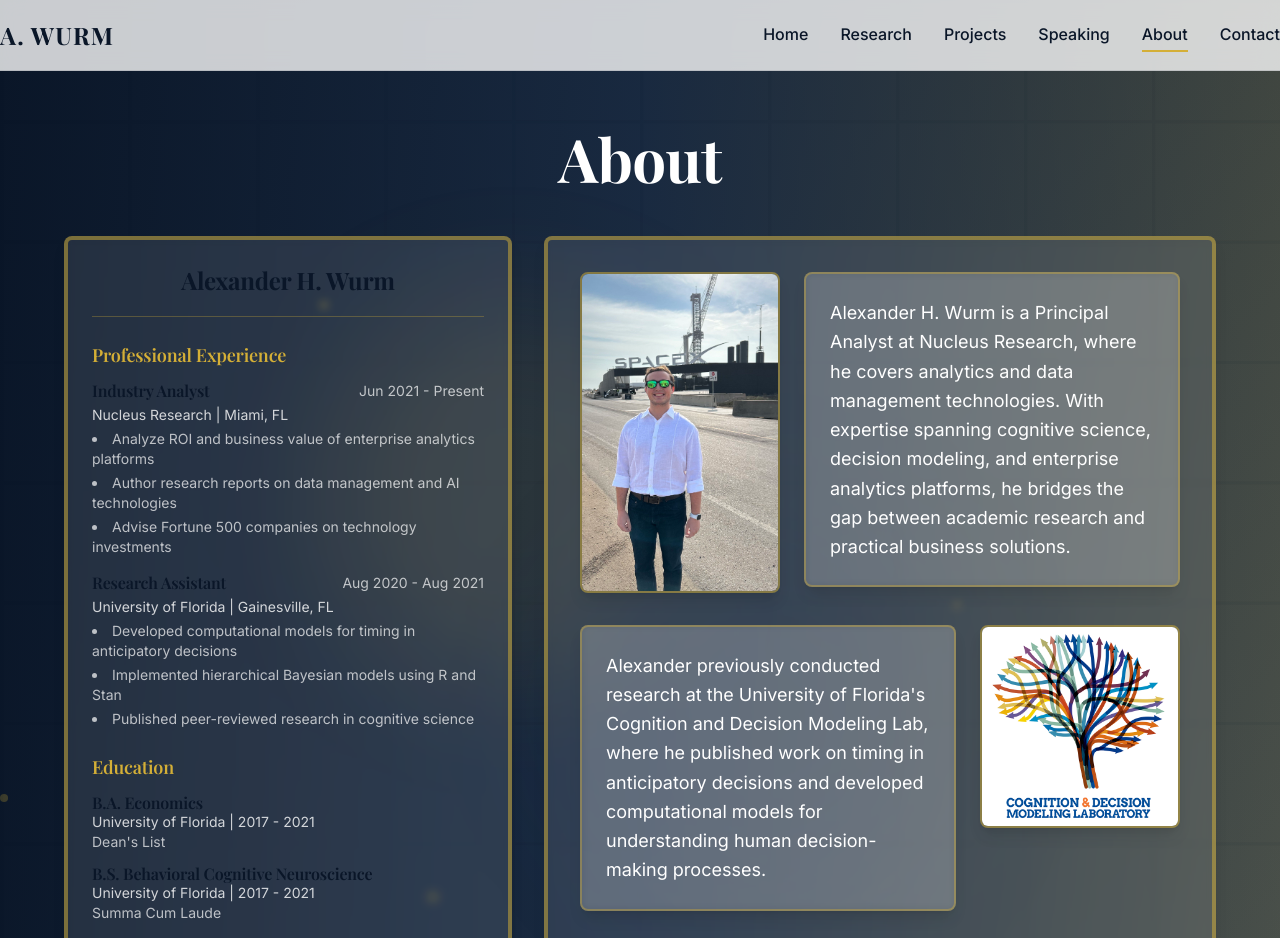
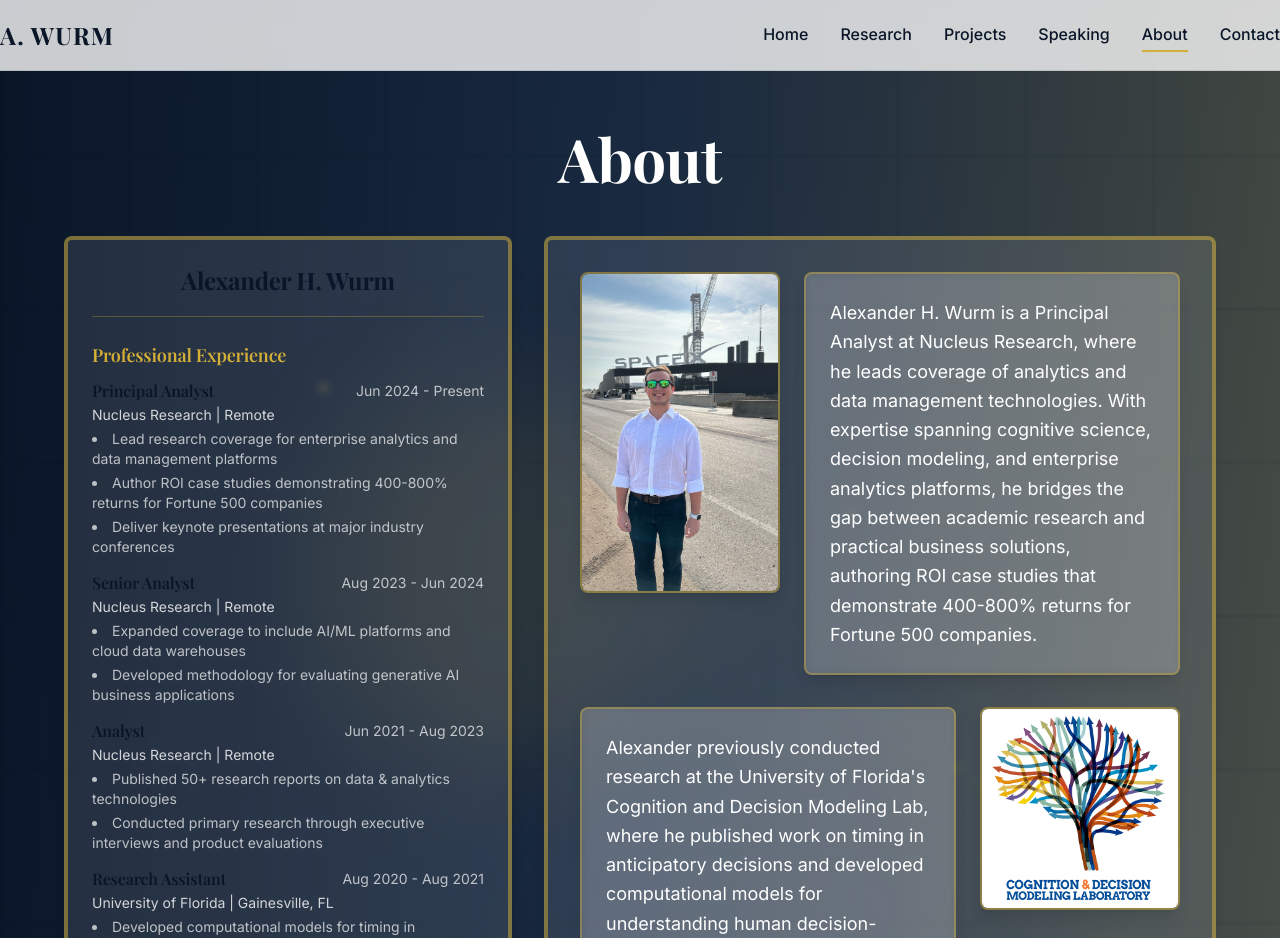
Before and after one commit to ahwurm/awurm-web, a Next.js app: page /about in a window 1280 px wide. Shown: the top 938 px of the page. Built offline with nearby package versions, Linux system fonts and the light colour scheme.

Commit message:
Update resume to 2025 version

```diff
--- a/app/about/page.tsx
+++ b/app/about/page.tsx
@@ -88,14 +88,38 @@
                     <div className="space-y-4">
                       <div>
                         <div className="flex justify-between items-start mb-1">
-                          <h4 className="font-semibold">Industry Analyst</h4>
-                          <span className="text-sm text-white/70">Jun 2021 - Present</span>
+                          <h4 className="font-semibold">Principal Analyst</h4>
+                          <span className="text-sm text-white/70">Jun 2024 - Present</span>
                         </div>
-                        <p className="text-sm text-white/80 mb-1">Nucleus Research | Miami, FL</p>
+                        <p className="text-sm text-white/80 mb-1">Nucleus Research | Remote</p>
                         <ul className="text-sm text-white/70 space-y-1 list-disc list-inside">
-                          <li>Analyze ROI and business value of enterprise analytics platforms</li>
-                          <li>Author research reports on data management and AI technologies</li>
-                          <li>Advise Fortune 500 companies on technology investments</li>
+                          <li>Lead research coverage for enterprise analytics and data management platforms</li>
+                          <li>Author ROI case studies demonstrating 400-800% returns for Fortune 500 companies</li>
+                          <li>Deliver keynote presentations at major industry conferences</li>
+                        </ul>
+                      </div>
+
+                      <div>
+                        <div className="flex justify-between items-start mb-1">
+                          <h4 className="font-semibold">Senior Analyst</h4>
+                          <span className="text-sm text-white/70">Aug 2023 - Jun 2024</span>
+                        </div>
+                        <p className="text-sm text-white/80 mb-1">Nucleus Research | Remote</p>
+                        <ul className="text-sm text-white/70 space-y-1 list-disc list-inside">
+                          <li>Expanded coverage to include AI/ML platforms and cloud data warehouses</li>
+                          <li>Developed methodology for evaluating generative AI business applications</li>
+                        </ul>
+                      </div>
+
+                      <div>
+                        <div className="flex justify-between items-start mb-1">
+                          <h4 className="font-semibold">Analyst</h4>
+                          <span className="text-sm text-white/70">Jun 2021 - Aug 2023</span>
+                        </div>
+                        <p className="text-sm text-white/80 mb-1">Nucleus Research | Remote</p>
+                        <ul className="text-sm text-white/70 space-y-1 list-disc list-inside">
+                          <li>Published 50+ research reports on data & analytics technologies</li>
+                          <li>Conducted primary research through executive interviews and product evaluations</li>
                         </ul>
                       </div>
 
@@ -135,7 +159,7 @@
                   <div>
                     <h3 className="text-lg font-semibold text-accent mb-3">Technical Skills</h3>
                     <div className="flex flex-wrap gap-2">
-                      {['Python', 'R', 'SQL', 'JavaScript', 'TypeScript', 'Stan', 'MCMC', 'Bayesian Modeling', 'Rust'].map((skill) => (
+                      {['Python', 'R', 'SQL', 'JavaScript', 'TypeScript', 'React', 'Next.js', 'Stan', 'MCMC', 'Bayesian Modeling', 'Git', 'AWS'].map((skill) => (
                         <span key={skill} className="px-3 py-1 bg-accent/20 text-sm rounded-full text-white/80">
                           {skill}
                         </span>
@@ -190,11 +214,12 @@
                       <div className="bg-white/15 backdrop-blur-sm rounded-lg p-6 border-2 border-accent/40 shadow-lg">
                         <p className="text-lg text-white leading-relaxed">
                           Alexander H. Wurm is a Principal Analyst at Nucleus
-                          Research, where he covers analytics and data management
+                          Research, where he leads coverage of analytics and data management
                           technologies. With expertise spanning cognitive science,
                           decision modeling, and enterprise analytics platforms, he
                           bridges the gap between academic research and practical
-                          business solutions.
+                          business solutions, authoring ROI case studies that demonstrate
+                          400-800% returns for Fortune 500 companies.
                         </p>
                       </div>
                     </div>
```
Also changed, not shown: 1 other file (tests, documents, lock files or other folders).
